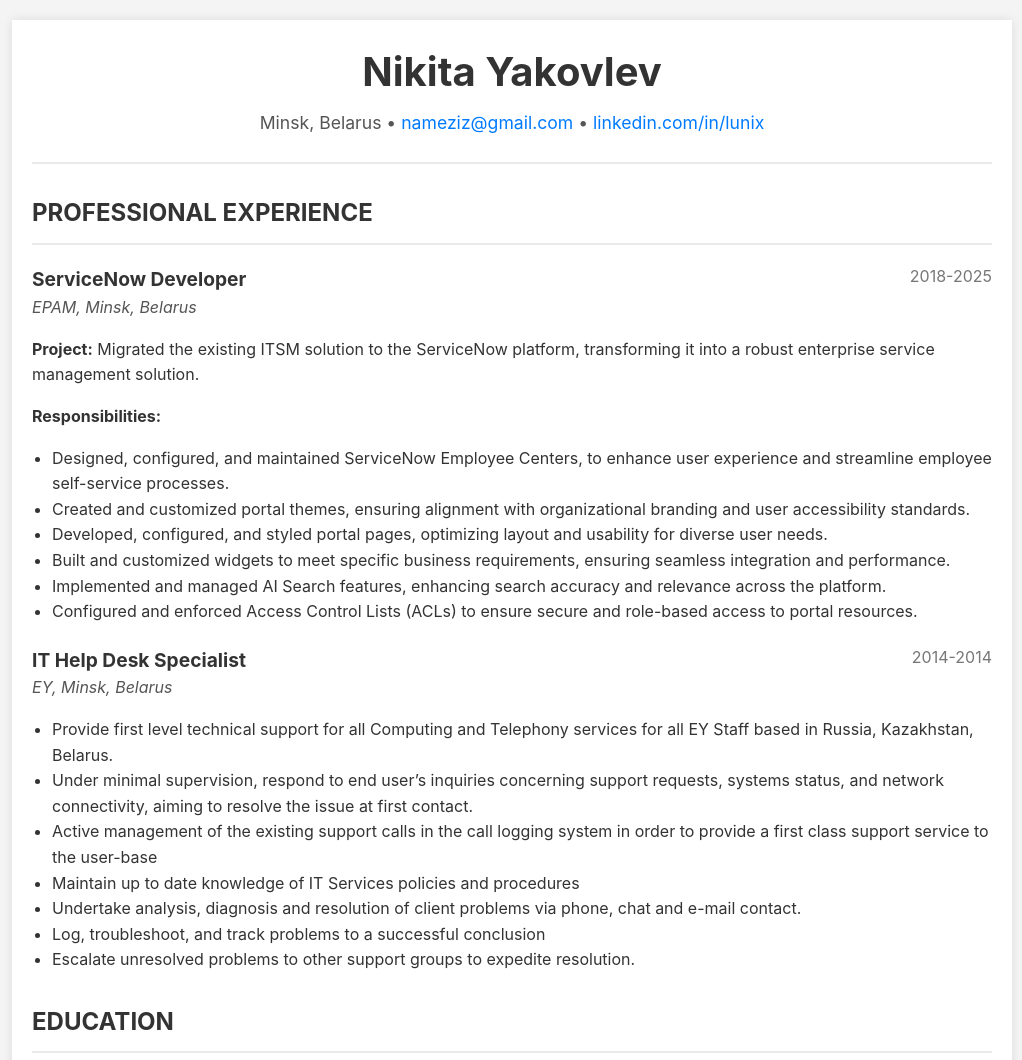
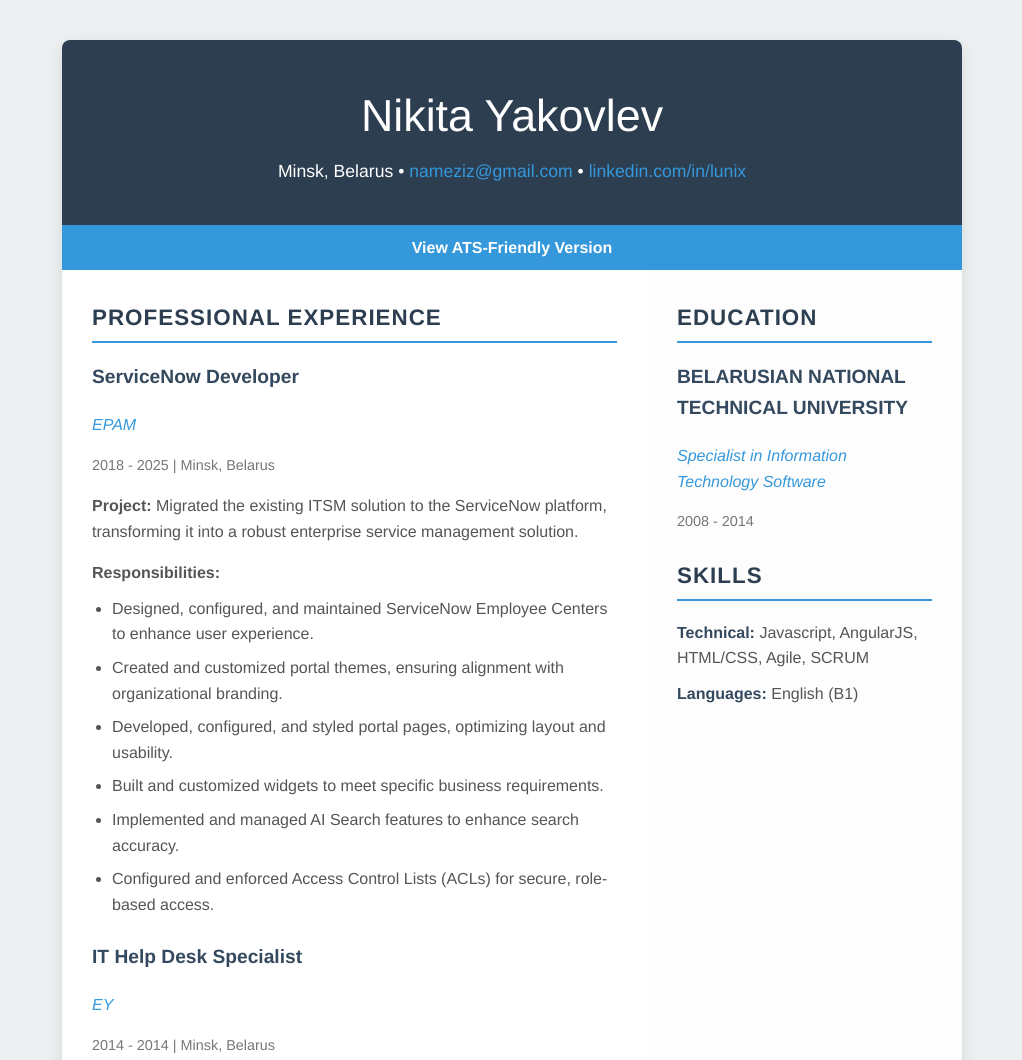
Before and after one commit to LUNIX/lunix.github.io, a plain HTML site: page index.html in a window 1280 px wide. Shown: the top 1060 px of the page, without its empty margins (128-1150 px from the left). Drawn offline with Linux system fonts and the light colour scheme.

Commit message:
Separate CSS and HTML

```diff
--- /dev/null
+++ b/css/style.css
@@ -0,0 +1,143 @@
+:root {
+    --primary-color: #2c3e50;
+    --secondary-color: #3498db;
+    --light-gray: #ecf0f1;
+    --dark-gray: #34495e;
+    --text-color: #555;
+}
+
+body {
+    font-family: 'Helvetica Neue', Helvetica, Arial, sans-serif;
+    line-height: 1.6;
+    color: var(--text-color);
+    background-color: var(--light-gray);
+    margin: 0;
+    padding: 0;
+    font-size: 16px;
+}
+
+.container {
+    max-width: 900px;
+    margin: 40px auto;
+    background: #fff;
+    box-shadow: 0 4px 15px rgba(0,0,0,0.1);
+    border-radius: 8px;
+    overflow: hidden;
+}
+
+header {
+    background: var(--primary-color);
+    color: #fff;
+    padding: 40px;
+    text-align: center;
+}
+
+header h1 {
+    margin: 0;
+    font-size: 2.8em;
+    font-weight: 300;
+}
+
+header p {
+    margin: 5px 0 0;
+    font-size: 1.1em;
+}
+
+header a {
+    color: var(--secondary-color);
+    text-decoration: none;
+    transition: color 0.3s ease;
+}
+
+header a:hover {
+    color: #fff;
+}
+
+.ats-link-container {
+    background: var(--secondary-color);
+    text-align: center;
+    padding: 10px;
+}
+
+.ats-link-container a {
+    color: #fff;
+    text-decoration: none;
+    font-weight: bold;
+}
+
+main {
+    display: flex;
+    flex-wrap: wrap;
+}
+
+.sidebar {
+    width: 35%;
+    background: #fdfdfd;
+    padding: 30px;
+    box-sizing: border-box;
+}
+
+.content {
+    width: 65%;
+    padding: 30px;
+    box-sizing: border-box;
+}
+
+h2 {
+    color: var(--primary-color);
+    border-bottom: 2px solid var(--secondary-color);
+    padding-bottom: 5px;
+    margin-top: 0;
+    font-size: 1.4em;
+    text-transform: uppercase;
+    letter-spacing: 1px;
+}
+
+.job, .education-item {
+    margin-bottom: 25px;
+}
+
+.job-title {
+    font-weight: bold;
+    font-size: 1.2em;
+    color: var(--dark-gray);
+}
+
+.job-company, .education-degree {
+    font-style: italic;
+    color: var(--secondary-color);
+}
+
+.job-date {
+    color: #777;
+    font-size: 0.9em;
+    margin-bottom: 10px;
+}
+
+ul {
+    padding-left: 20px;
+    margin-top: 10px;
+}
+
+li {
+    margin-bottom: 8px;
+}
+
+.skills-list p {
+    margin: 0 0 10px;
+}
+
+.skills-list strong {
+    color: var(--dark-gray);
+}
+
+/* Responsive design for smaller screens */
+@media (max-width: 768px) {
+    .sidebar, .content {
+        width: 100%;
+        padding: 20px;
+    }
+    main {
+        flex-direction: column;
+    }
+}
--- a/index.html
+++ b/index.html
@@ -3,70 +3,9 @@
 <head>
     <meta charset="UTF-8">
     <meta name="viewport" content="width=device-width, initial-scale=1.0">
-    <title>Nikita Yakovlev - CV</title>
-    <style>
-        body {
-            font-family: -apple-system, BlinkMacSystemFont, "Segoe UI", Roboto, "Helvetica Neue", Arial, sans-serif;
-            line-height: 1.6;
-            color: #333;
-            background-color: #f4f4f4;
-            margin: 0;
-            padding: 0;
-        }
-        .container {
-            max-width: 960px;
-            margin: 20px auto;
-            padding: 20px;
-            background: #fff;
-            box-shadow: 0 0 10px rgba(0,0,0,0.1);
-        }
-        header {
-            text-align: center;
-            border-bottom: 2px solid #eaeaea;
-            padding-bottom: 20px;
-            margin-bottom: 20px;
-        }
-        header h1 {
-            margin: 0;
-            font-size: 2.5em;
-        }
-        header p {
-            margin: 5px 0;
-            font-size: 1.1em;
-            color: #555;
-        }
-        a {
-            color: #007bff;
-            text-decoration: none;
-        }
-        a:hover {
-            text-decoration: underline;
-        }
-        h2 {
-            border-bottom: 2px solid #eaeaea;
-            padding-bottom: 10px;
-            margin-top: 30px;
-            color: #333;
-        }
-        .job, .education, .skills {
-            margin-bottom: 20px;
-        }
-        .job-title {
-            font-weight: bold;
-            font-size: 1.2em;
-        }
-        .job-company {
-            font-style: italic;
-            color: #555;
-        }
-        .job-date {
-            float: right;
-            color: #777;
-        }
-        ul {
-            padding-left: 20px;
-        }
-    </style>
+    <title>Nikita Yakovlev | ServiceNow Developer</title>
+    <!-- Link to your external CSS file -->
+    <link rel="stylesheet" href="css/style.css">
 </head>
 <body>
 
@@ -76,57 +15,61 @@
             <p>Minsk, Belarus • <a href="mailto:nameziz@gmail.com">nameziz@gmail.com</a> • <a href="https://linkedin.com/in/lunix" target="_blank">linkedin.com/in/lunix</a></p>
         </header>
 
+        <div class="ats-link-container">
+            <a href="cv.txt" target="_blank">View ATS-Friendly Version</a>
+        </div>
+
+        <main>
+            <div class="content">
                 <section id="experience">
-            <h2>PROFESSIONAL EXPERIENCE</h2>
+                    <h2>Professional Experience</h2>
                     <div class="job">
-                <span class="job-date">2018-2025</span>
-                <p><span class="job-title">ServiceNow Developer</span><br>
-                <span class="job-company">EPAM, Minsk, Belarus</span></p>
+                        <p class="job-title">ServiceNow Developer</p>
+                        <p class="job-company">EPAM</p>
+                        <p class="job-date">2018 - 2025 | Minsk, Belarus</p>
                         <p><strong>Project:</strong> Migrated the existing ITSM solution to the ServiceNow platform, transforming it into a robust enterprise service management solution.</p>
                         <strong>Responsibilities:</strong>
                         <ul>
-                    <li>Designed, configured, and maintained ServiceNow Employee Centers, to enhance user experience and streamline employee self-service processes.</li>
-                    <li>Created and customized portal themes, ensuring alignment with organizational branding and user accessibility standards.</li>
-                    <li>Developed, configured, and styled portal pages, optimizing layout and usability for diverse user needs.</li>
-                    <li>Built and customized widgets to meet specific business requirements, ensuring seamless integration and performance.</li>
-                    <li>Implemented and managed AI Search features, enhancing search accuracy and relevance across the platform.</li>
-                    <li>Configured and enforced Access Control Lists (ACLs) to ensure secure and role-based access to portal resources.</li>
+                            <li>Designed, configured, and maintained ServiceNow Employee Centers to enhance user experience.</li>
+                            <li>Created and customized portal themes, ensuring alignment with organizational branding.</li>
+                            <li>Developed, configured, and styled portal pages, optimizing layout and usability.</li>
+                            <li>Built and customized widgets to meet specific business requirements.</li>
+                            <li>Implemented and managed AI Search features to enhance search accuracy.</li>
+                            <li>Configured and enforced Access Control Lists (ACLs) for secure, role-based access.</li>
                         </ul>
                     </div>
                     <div class="job">
-                <span class="job-date">2014-2014</span>
-                <p><span class="job-title">IT Help Desk Specialist</span><br>
-                <span class="job-company">EY, Minsk, Belarus</span></p>
+                        <p class="job-title">IT Help Desk Specialist</p>
+                        <p class="job-company">EY</p>
+                        <p class="job-date">2014 - 2014 | Minsk, Belarus</p>
                         <ul>
-                    <li>Provide first level technical support for all Computing and Telephony services for all EY Staff based in Russia, Kazakhstan, Belarus.</li>
-                    <li>Under minimal supervision, respond to end user’s inquiries concerning support requests, systems status, and network connectivity, aiming to resolve the issue at first contact.</li>
-                    <li>Active management of the existing support calls in the call logging system in order to provide a first class support service to the user-base</li>
-                    <li>Maintain up to date knowledge of IT Services policies and procedures</li>
-                    <li>Undertake analysis, diagnosis and resolution of client problems via phone, chat and e-mail contact.</li>
-                    <li>Log, troubleshoot, and track problems to a successful conclusion</li>
-                    <li>Escalate unresolved problems to other support groups to expedite resolution.</li>
+                            <li>Provided first-level technical support for computing and telephony services.</li>
+                            <li>Responded to end-user inquiries via phone, chat, and e-mail to resolve issues at first contact.</li>
+                            <li>Managed support calls in the call logging system to provide a first-class support service.</li>
+                            <li>Undertook analysis, diagnosis, and resolution of client problems.</li>
+                            <li>Escalated unresolved problems to other support groups to expedite resolution.</li>
                         </ul>
                     </div>
                 </section>
-
+            </div>
+            <div class="sidebar">
                 <section id="education">
-            <h2>EDUCATION</h2>
-            <div class="education">
-                <span class="job-date">2008-2014</span>
-                <p><span class="job-title">BELARUSIAN NATIONAL TECHNICAL UNIVERSITY</span><br>
-                Minsk, Belarus</p>
-                <p>Specialist in the information technology software</p>
+                    <h2>Education</h2>
+                    <div class="education-item">
+                        <p class="job-title">BELARUSIAN NATIONAL TECHNICAL UNIVERSITY</p>
+                        <p class="education-degree">Specialist in Information Technology Software</p>
+                        <p class="job-date">2008 - 2014</p>
                     </div>
                 </section>
-
-        <section id="additional-info">
-            <h2>ADDITIONAL INFORMATION</h2>
-            <div class="skills">
-                <p><strong>Technical Skills:</strong> Javascript, AngularJS, HTML/CSS, Agile, SCRUM</p>
+                <section id="skills">
+                    <h2>Skills</h2>
+                    <div class="skills-list">
+                        <p><strong>Technical:</strong> Javascript, AngularJS, HTML/CSS, Agile, SCRUM</p>
                         <p><strong>Languages:</strong> English (B1)</p>
                     </div>
                 </section>
-
+            </div>
+        </main>
     </div>
 
 </body>
```
Lines whose indentation alone changed are shown as unchanged.
